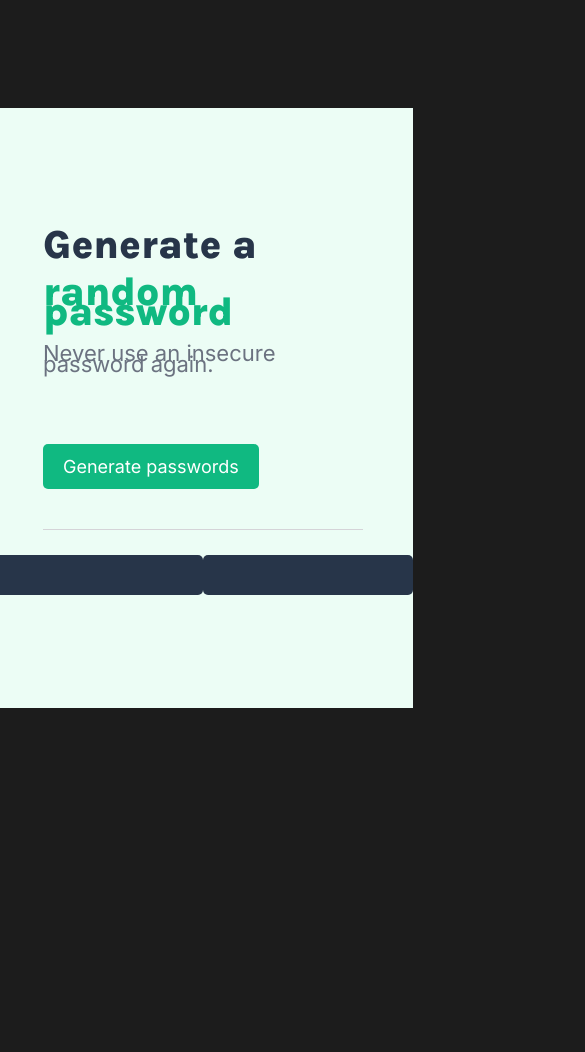
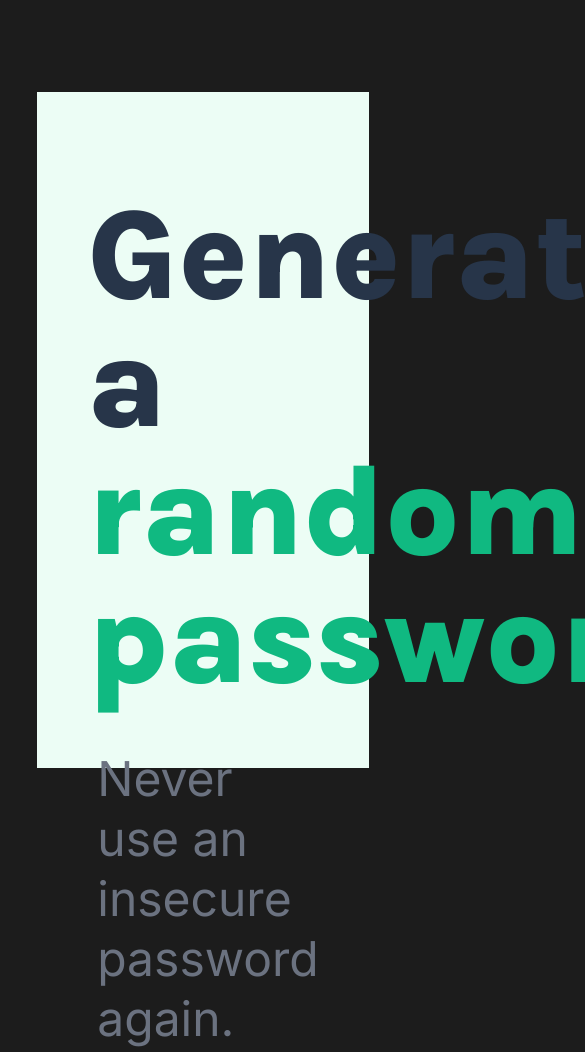
Before and after one commit to JoelCreate/Password-Generator, a plain HTML site: page index.html in a window 390 px wide. Shown: the top 1052 px of the page, 585 px wide, since content can reach past the window. Before the commit the page ends 844 px from the top, so only its background shows below. Drawn offline with Linux system fonts and the light colour scheme.

Commit message:
Added CSS media queries
added some media queries to make mobile friendly

```diff
--- a/index.html
+++ b/index.html
@@ -21,6 +21,9 @@
                         <div id="passwordTwoEl"></div>
                     </div>
                 </div>
+
+                <button class="btn reset" id="resetEl" onclick="resetbtn()">Reset</button>
+
             </div>
         </div>
 
--- a/scripts.js
+++ b/scripts.js
@@ -3,6 +3,8 @@ const characters = ["A","B","C","D","E","F","G","H","I","J","K","L","M","N","O"
 
 let passwordOne = document.getElementById("passwordOneEl")
 let passwordTwo = document.getElementById("passwordTwoEl")
+
+let reset = document.getElementById("resetEl")
 
 function generate() {
 
@@ -12,7 +14,6 @@ function generate() {
 
         passwordOne.textContent += characters[randomIndex]
 
-
     }
 
     for (i = 0; i < 15; i++) {
@@ -21,8 +22,16 @@ function generate() {
 
         passwordTwo.textContent += characters[randomIndex]
 
-
     }
 
 
 }
+
+function resetbtn() {
+
+    reset = " "
+
+    passwordOne.textContent = reset
+    passwordTwo.textContent = reset
+
+}
--- a/styles.css
+++ b/styles.css
@@ -6,7 +6,7 @@ body {
     font-family: 'Inter', sans-serif;
     display: flex;
     width: 100vw;
-    height: 800px;
+    min-height: 100vh;
     overflow: hidden;
     align-items: center;
     justify-content: center;
@@ -83,3 +83,61 @@ h2 {
     text-align: center;
     padding: 7px 10px;
 }
+
+.reset {
+    background: #E09F3E;
+    padding: 20px 45px !important;
+    margin-left: 29.5vw;
+}
+
+
+/*************************************
+    MOBILE VERSION
+*************************************/
+
+@media (max-width: 1000px) {
+
+    #container {
+        width: 85vw;
+        height: 80vh;
+    }
+
+    h1 {
+        font-size: 8em;
+        margin: 0px;
+        line-height: 1em;
+    }
+
+    h2 {
+        font-size: 3em;
+        margin: 45px 10px;
+        line-height: 1.25em;
+    }
+
+    #content {
+        padding: 100px 50px 0px 50px;
+    }
+
+    .btn {
+        font-size: 3em;
+        padding: 25px 30px;
+        border-radius: 10px;
+    }
+
+    #passwordBlocks {
+        display: block;
+        margin: 0 auto;
+    }
+
+    .passwords {
+        margin: 50px auto;
+        width: 75vw;
+        height: 100px;
+    }
+
+    #passwordOneEl, #passwordTwoEl {
+        font-size: 3em;
+        padding: 20px 10px;
+    }
+
+  }
```
